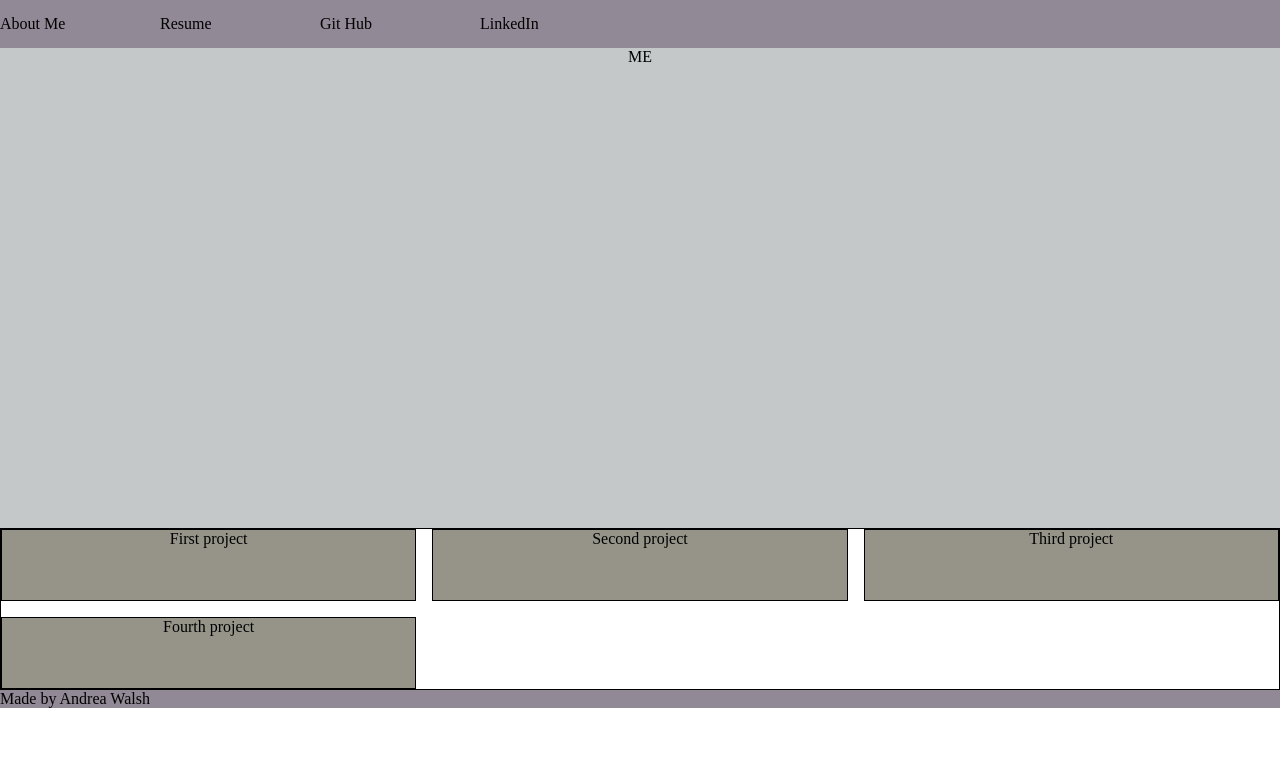
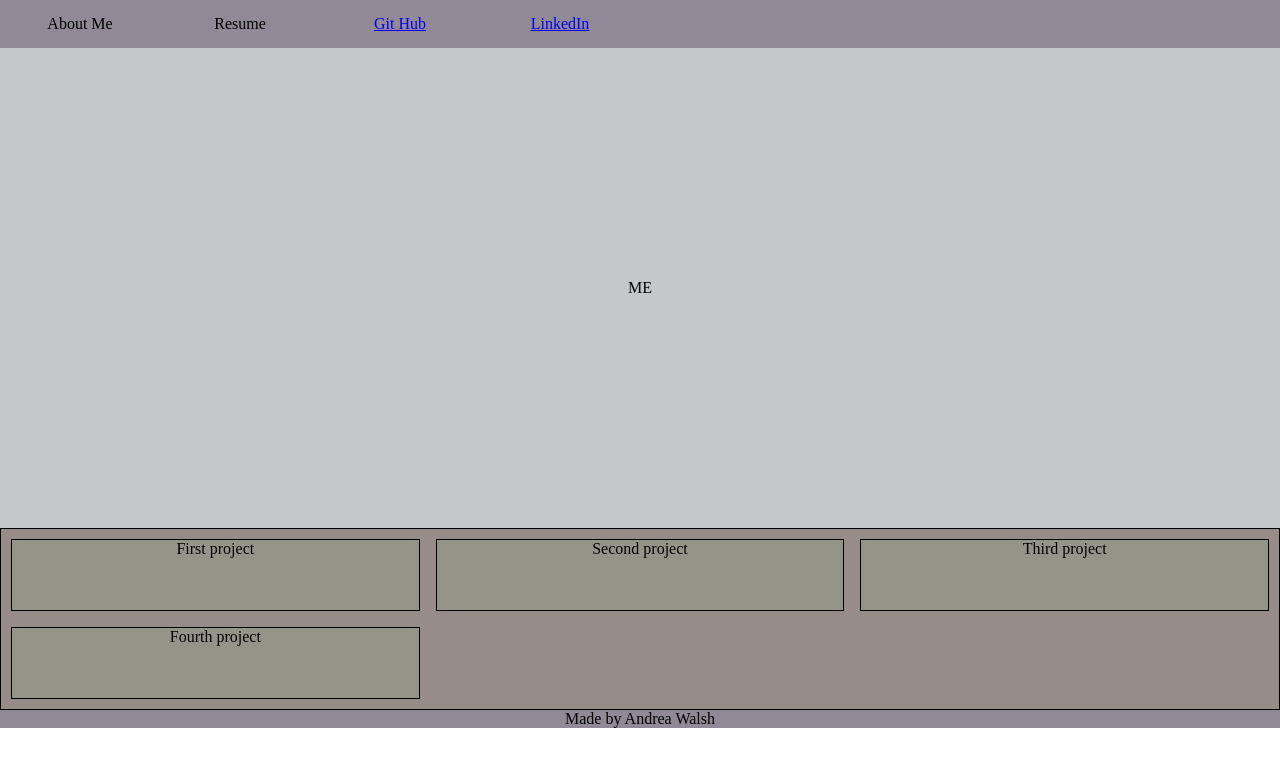
Before and after one commit to awalsh0517/portfolio-site, a website: page HTML/index.html in a window 1280 px wide. Drawn offline with Linux system fonts and the light colour scheme.

Commit message:
Beginnings of port site

```diff
--- a/CSS/styles.css
+++ b/CSS/styles.css
@@ -8,6 +8,7 @@
   grid-template-rows: 1fr;
   grid-template-columns: 1fr 1fr 1fr 1fr 4fr;
   align-items: center;
+  text-align: center;
   background-color: #918996;
   height: 3rem;
 }
@@ -38,8 +39,9 @@
   grid-template-columns: 1fr;
   background-color: #c5c8c9;
   height: 30rem;
-  margin: auto;
+  /*margin: auto;*/
   text-align: center;
+  align-items: center;
   min-width: 600px;
 }
 
@@ -48,6 +50,7 @@
   grid-template-columns: 1fr;
   background-color: #918996;
   min-width: 600px;
+  text-align: center;
 }
 
 .portfolio-grid {
@@ -57,7 +60,10 @@
   row-gap: 1rem;
   column-gap: 1rem;
   border: 1px solid black;
+  grid-template-columns: 2fr;
   grid-template-columns: repeat(auto-fit, minmax(400px, 1fr));
+  padding: 10px 10px;
+  background-color: #968d89;
 
 }
 
--- a/HTML/index.html
+++ b/HTML/index.html
@@ -3,14 +3,20 @@
 <head>
   <title>Andrea's Portfolio Site</title>
   <link rel="stylesheet" type="text/css" href="../CSS/styles.css">
+  <script src="../Javascript/script.js"></script>
+
 </head>
 
 <body>
   <div class="header">
     <div class="about">About Me</div>
     <div class="resume">Resume</div>
-    <div class="git-hub">Git Hub</div>
-    <div class="linkedin">LinkedIn</div>
+    <div class="git-hub">
+      <a href="https://github.com/awalsh0517">Git Hub </a>
+    </div>
+    <div class="linkedin">
+      <a href="https://www.linkedin.com/in/andrea-walsh-b31694135">LinkedIn</a>
+    </div>
     <div class="spacer"></div>
   </div>
   <div class="cover">ME</div>
```
Also changed, not shown: package.json (added, +26 -0 lines), Javascript/script.js (added), Javascript/test.js (added), 2 other files.
